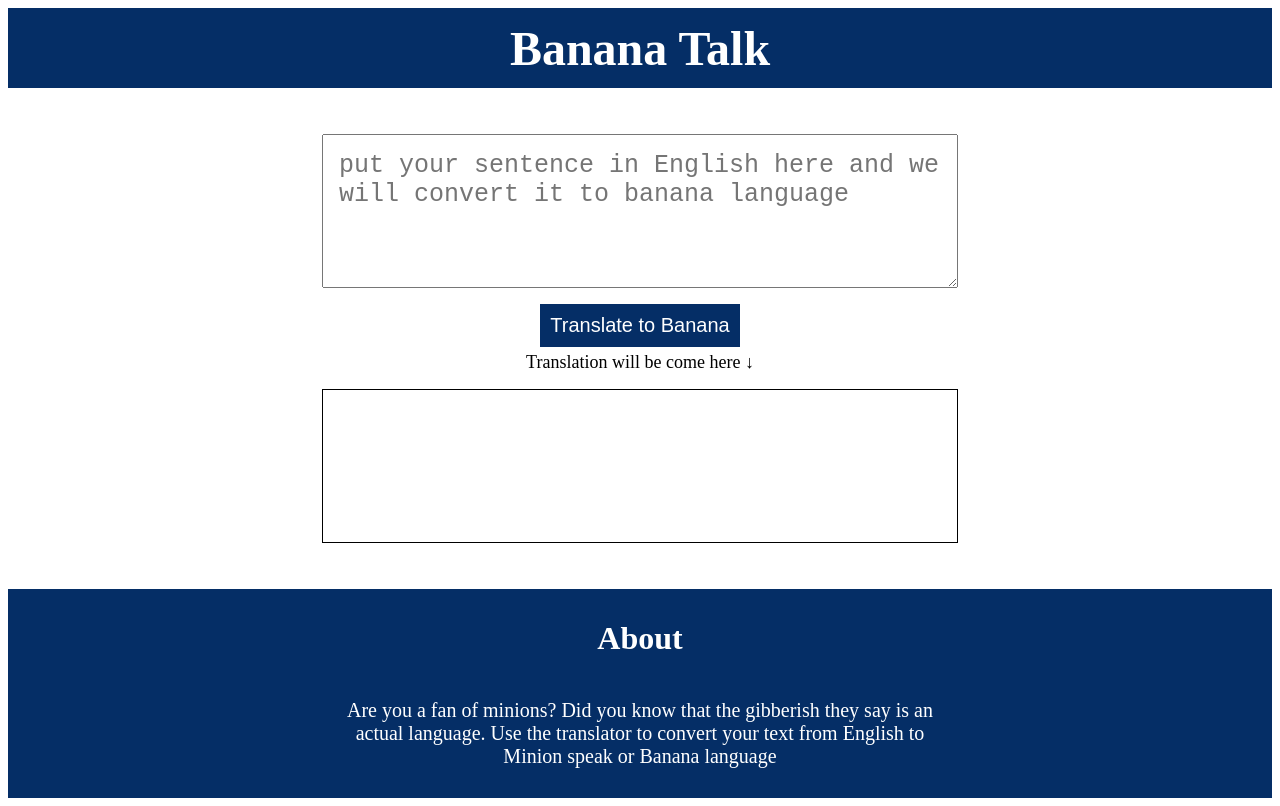
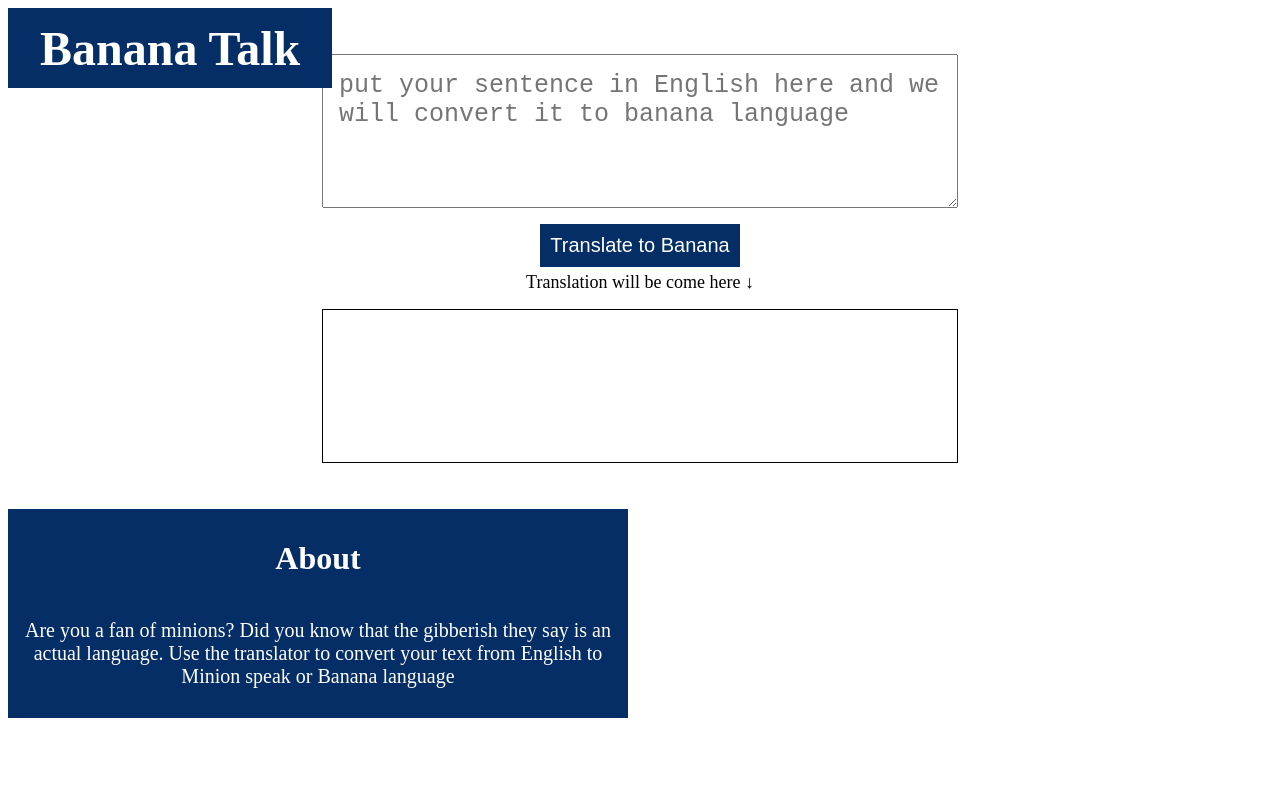
Before and after one commit to vermasavita/banana-translator, a plain HTML site: page index.html in a window 1280 px wide. Drawn offline with Linux system fonts and the light colour scheme.

Commit message:
made changes in code

```diff
--- a/index.html
+++ b/index.html
@@ -28,7 +28,7 @@
 
 <body>
     <nav style="background-color: rgba(5,46,102,255)
-        ; color: white;font-size: 2rem; height: 80px; display: flex; justify-content: center; align-items: center;">
+        ; color: white;font-size: 2rem; height: 80px; display: flex; justify-content: center; align-items: center; position: fixed;">
         <h1 style="text-align: center; padding: 2rem;">Banana Talk</h1>
     </nav>
     <main style="align-items: center; display: flex; flex-direction: column; padding: 30px;">
@@ -49,7 +49,7 @@
 
 
     <footer
-        style="background-color: rgba(5,46,102,255); align-items: center; padding: 10px; display: flex; flex-direction: column; color: white; ">
+        style="background-color: rgba(5,46,102,255); align-items: center; padding: 10px; display: flex; flex-direction: column; color: white; position: fixed; ">
         <h1 style="text-align: center;">About</h1>
         <p style="text-align: center; font-size: 20px; width: 600px;">Are you a fan of minions? Did you know that the
             gibberish they say is an actual language. Use the translator to convert your text from English to Minion
```
